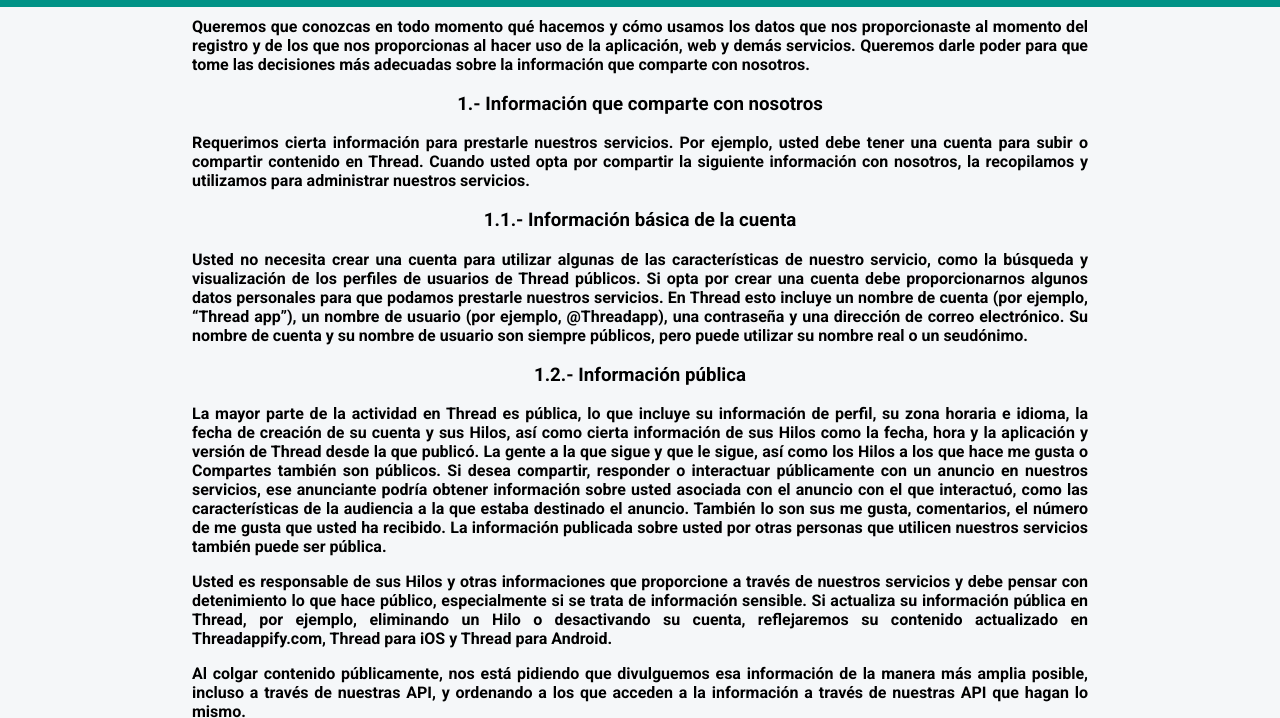
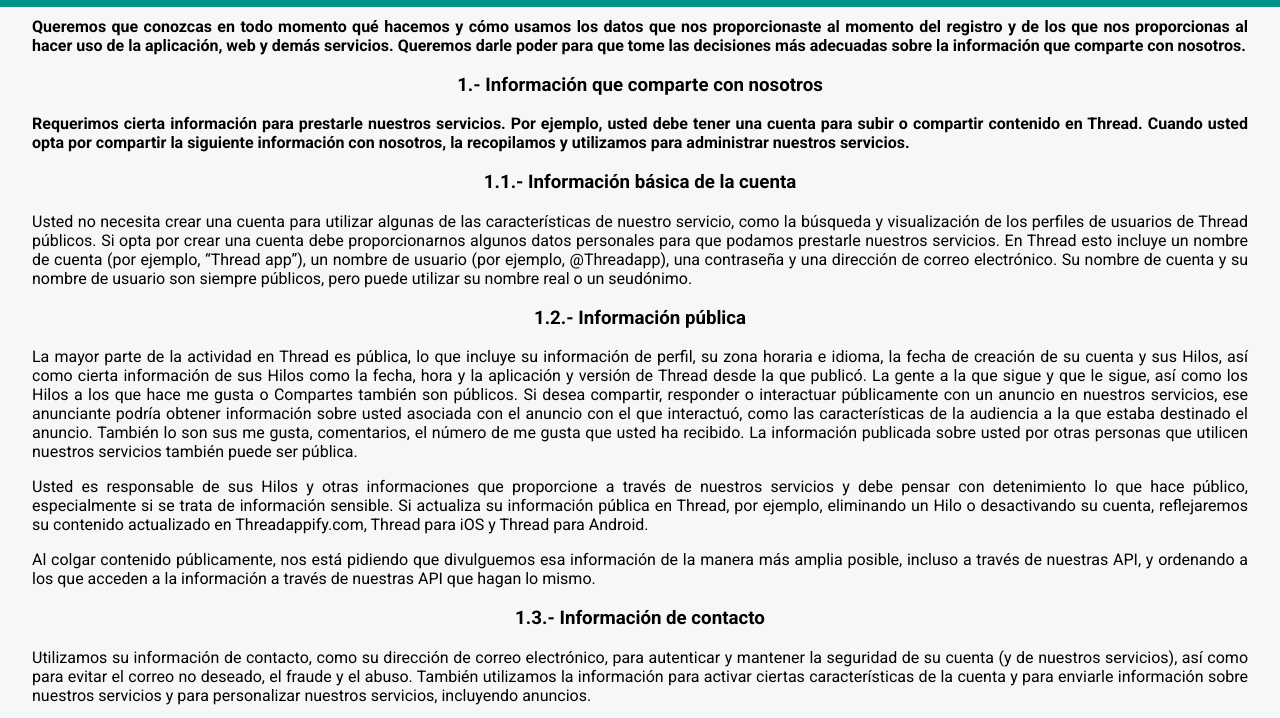
Before and after one commit to kimvex/privacity.threadappify.com, a plain HTML site: page index.html in a window 1280 px wide. Shown: the part 51-769 px from the top of the page. Drawn offline with Linux system fonts and the light colour scheme.

Commit message:
:zap: Styles: Added new style of fonts

```diff
--- a/index.html
+++ b/index.html
@@ -5,8 +5,8 @@
   <meta http-equiv="X-UA-Compatible" content="IE=edge">
   <meta name="viewport" content="width=device-width, initial-scale=1.0">
   <title>Privacidad</title>
-  <link rel="preconnect" href="https://fonts.gstatic.com">
-  <link href="https://fonts.googleapis.com/css2?family=Roboto:ital,wght@0,100;0,700;1,300&display=swap" rel="stylesheet">
+<link rel="preconnect" href="https://fonts.gstatic.com">
+<link href="https://fonts.googleapis.com/css2?family=Roboto:ital,wght@0,100;0,400;0,700;1,300&display=swap" rel="stylesheet">
   <link rel="stylesheet" href="./privacity.css">
 </head>
 <body>
--- a/privacity.css
+++ b/privacity.css
@@ -27,7 +27,7 @@ body{
 
 
 .text-header {
-  width: 70%;
+  width: 95%;
   margin: auto;
   text-align: justify;
   font-size: 16px;
@@ -35,9 +35,9 @@ body{
 }
 
 .text-dot-text {
-  width: 70%;
+  width: 95%;
   margin: auto;
   text-align: justify;
   font-size: 16px;
-  font-weight: 700;
+  font-weight: 400;
 }
```
Also changed, not shown: tyc.html (+2 -2 lines).
